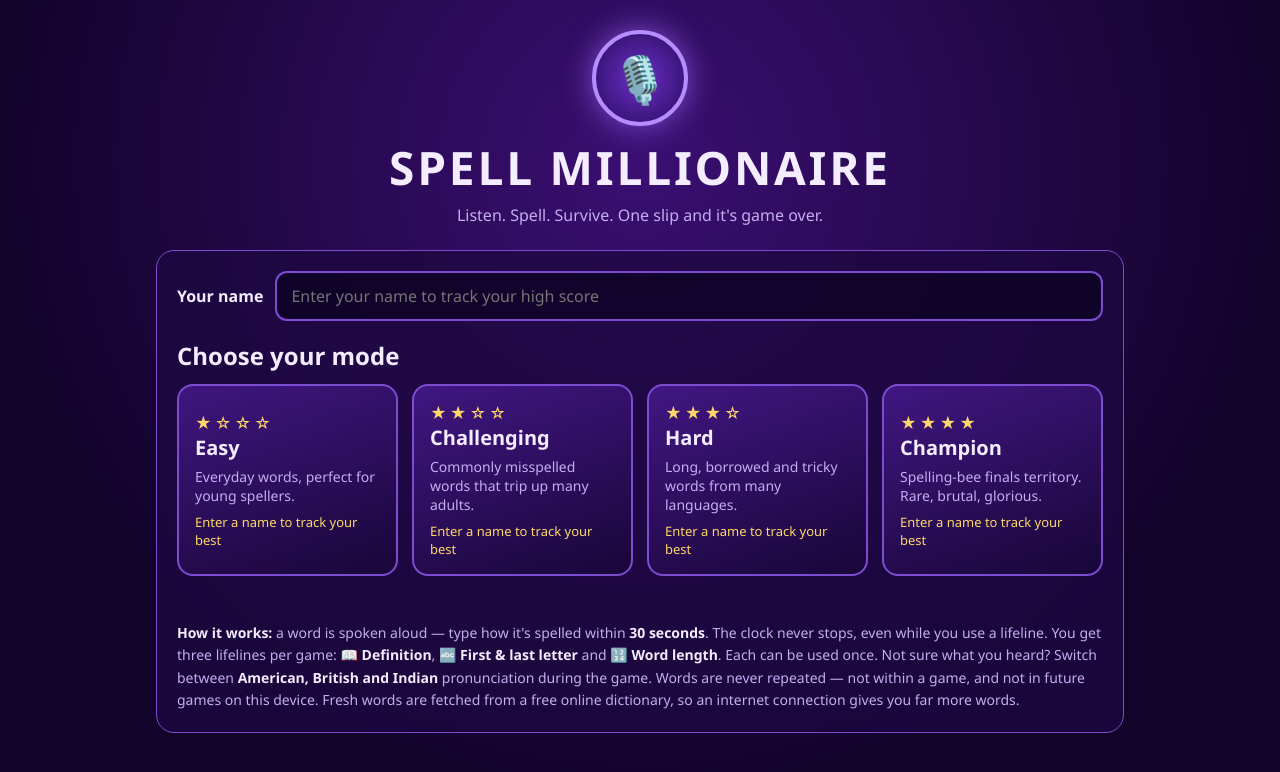
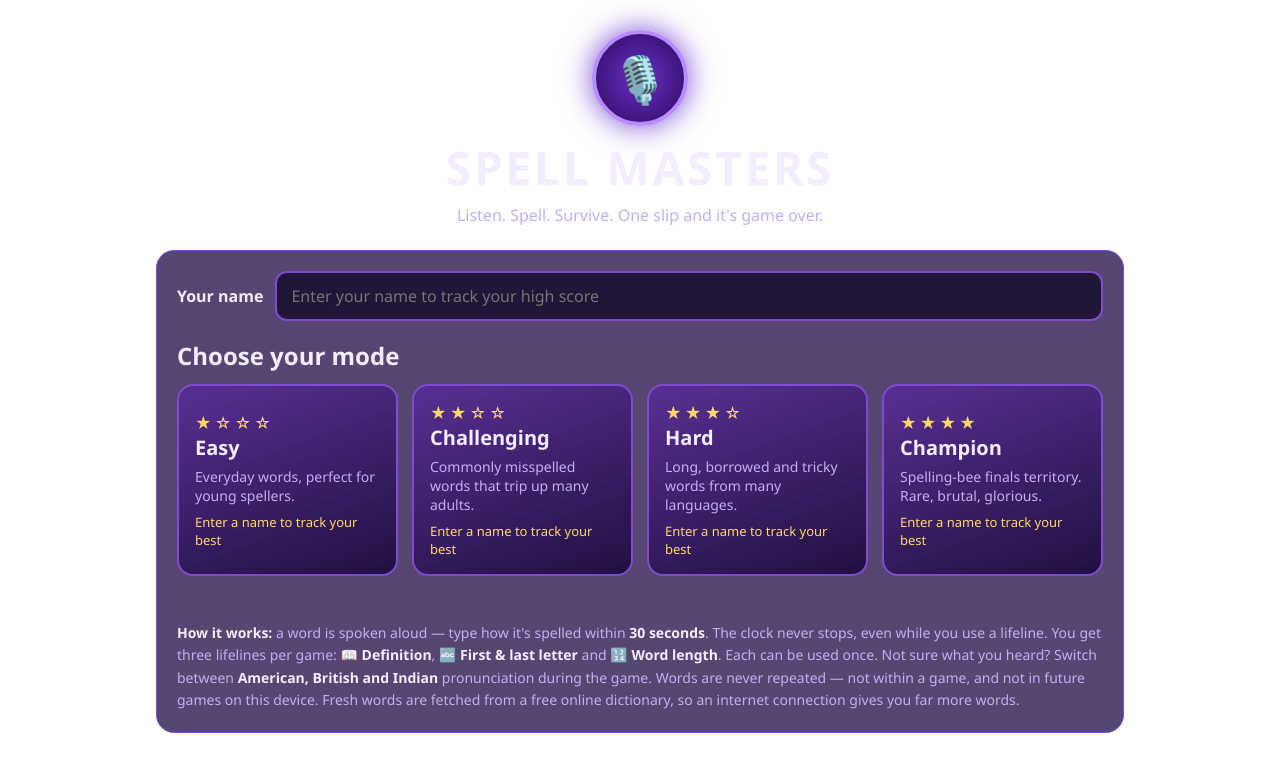
Before and after one commit to rsharmardps-oss/Spelling-Masters, a plain HTML site: page index.html in a window 1280 px wide. Drawn offline with Linux system fonts and the light colour scheme; no server answers.

Commit message:
Update index.html

```diff
--- a/index.html
+++ b/index.html
@@ -3,11 +3,11 @@
 <head>
 <meta charset="utf-8">
 <meta name="viewport" content="width=device-width, initial-scale=1">
-<title>Spell Millionaire</title>
+<title>Spell Masters</title>
 <meta name="theme-color" content="#1a0638">
 <style>
   :root {
-    --bg1: #3b0f73; --bg2: #12032b;
+    --bga1: #3b0f73; --bg2: #12032b;
     --panel: rgba(30, 8, 66, .75);
     --edge: #b78cff; --edge-soft: #7d4cd1;
     --text: #f4ecff; --muted: #c4aef0;
@@ -159,7 +159,7 @@
   <section id="start">
     <div class="logo">
       <div class="ring">🎙️</div>
-      <h1>Spell Millionaire</h1>
+      <h1>Spell Masters</h1>
       <p>Listen. Spell. Survive. One slip and it's game over.</p>
     </div>
     <div class="card">
```
